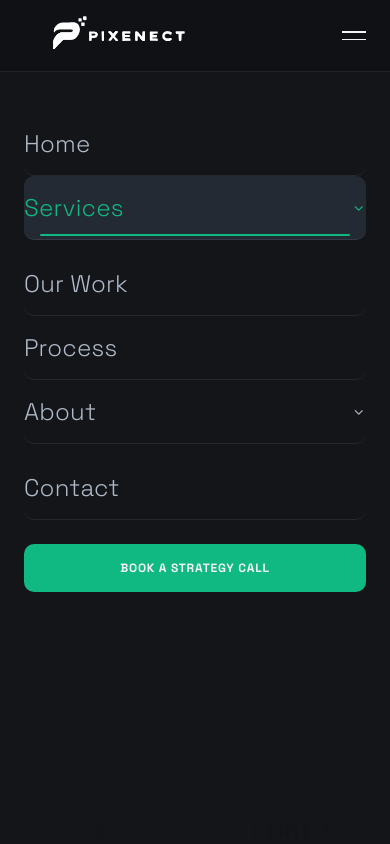
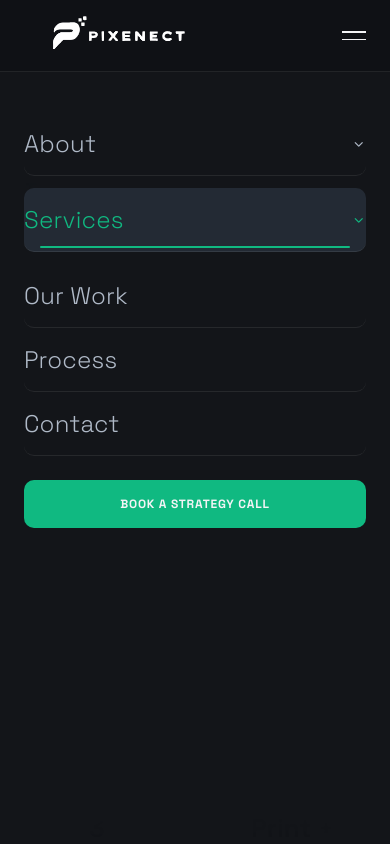
Before and after one commit to Tkapesa/pixenect-, a React (Vite) app: page /services/brand-identity in a window 390 px wide. Both pictures are taken after a click on the button "Toggle menu". Shown: the top 844 px of the page. Built offline with nearby package versions, Linux system fonts and the light colour scheme; a web font is replaced by a local one.

Commit message:
Update navigation and contact details

```diff
--- a/src/App.css
+++ b/src/App.css
@@ -114,6 +114,9 @@
 .nav-links {
   display: flex;
   align-items: center;
+  position: absolute;
+  left: 50%;
+  transform: translateX(-50%);
 }
 .nav-item {
   position: relative;
@@ -1572,7 +1575,13 @@ a.nav-logo {
     gap: 0;
     z-index: 999;
   }
-  .nav-body.open .nav-links { flex-direction: column; align-items: flex-start; width: 100%; }
+  .nav-body.open .nav-links {
+    flex-direction: column;
+    align-items: flex-start;
+    position: static;
+    width: 100%;
+    transform: none;
+  }
   .nav-body.open .nav-item { width: 100%; }
   .nav-body.open .nav-link-btn,
   .nav-body.open .nav-links a {
--- a/src/ServiceDetail.jsx
+++ b/src/ServiceDetail.jsx
@@ -699,13 +699,13 @@ function ServiceDetail() {
         <div className="cta-inner" data-reveal style={{ '--reveal-delay': '60ms' }}>
           <div className="eyebrow cta-ew">Let&apos;s talk</div>
           <h2 className="cta-h">Let&apos;s build something<br />great.</h2>
-          <a href="mailto:hello@pixenect.com" className="cta-contact-btn">
+          <a href="mailto:info@pixenect.com" className="cta-contact-btn">
             CONTACT <i className="ti ti-arrow-up-right" aria-hidden="true" />
           </a>
           <div className="cta-details">
-            <a href="tel:+905338866227" className="cta-detail">+90 533 886 6227</a>
+            <a href="tel:+905428861113" className="cta-detail">+90 542 886 1113</a>
             <span className="cta-bull" aria-hidden="true">·</span>
-            <a href="mailto:hello@pixenect.com" className="cta-detail">hello@pixenect.com</a>
+            <a href="mailto:info@pixenect.com" className="cta-detail">info@pixenect.com</a>
           </div>
           <p className="cta-blurb">
             Ready to get started with {service.title}? Tell us about your
@@ -749,9 +749,9 @@ function ServiceDetail() {
             </form>
 
             <div className="footer-contact-lines">
-              <a href="mailto:hello@pixenect.com">hello@pixenect.com</a>
+              <a href="mailto:info@pixenect.com">info@pixenect.com</a>
               <span className="footer-contact-sep" aria-hidden="true">|</span>
-              <a href="tel:+905338866227">+90 533 886 6227</a>
+              <a href="tel:+905428861113">+90 542 886 1113</a>
             </div>
           </section>
 
@@ -774,8 +774,8 @@ function ServiceDetail() {
             <div className="footer-link-col">
               <h3>Get Started</h3>
               <Link to="/#contact">Start a Project</Link>
-              <a href="mailto:hello@pixenect.com">Email Us</a>
-              <a href="tel:+905338866227">Call Us</a>
+              <a href="mailto:info@pixenect.com">Email Us</a>
+              <a href="tel:+905428861113">Call Us</a>
               <Link to="/">Back to Home</Link>
             </div>
 
--- a/src/SharedHeader.jsx
+++ b/src/SharedHeader.jsx
@@ -3,11 +3,10 @@ import { Link, useLocation, useNavigate } from 'react-router-dom';
 import logo from './assets/background-removed.svg';
 
 const NAV_ITEMS = [
-  { label: 'Home', section: 'home' },
+  { label: 'About', section: 'about' },
   { label: 'Services', section: 'services' },
   { label: 'Our Work', section: 'our-work' },
   { label: 'Process', section: 'process' },
-  { label: 'About', section: 'about' },
   { label: 'Contact', section: 'contact' },
 ];
 
@@ -126,7 +125,7 @@ function SharedHeader({ mode = 'home', activeNav = 'Home', onNavigateSection, da
               return (
                 <div
                   key={item.label}
-                  className={`nav-item nav-item--dropdown${item.label === 'About' ? ' nav-item--dropdown-right' : ''}${isItemActive(item.label) ? ' nav-item--active' : ''}`}
+                  className={`nav-item nav-item--dropdown${isItemActive(item.label) ? ' nav-item--active' : ''}`}
                 >
                   <button
                     type="button"
```
Also changed, not shown: src/App.jsx (+2 -2 lines).
